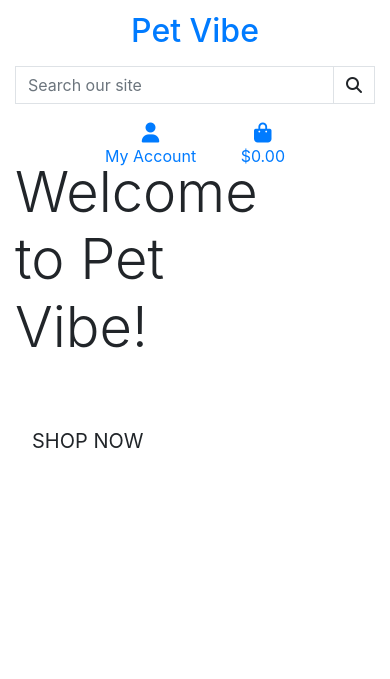
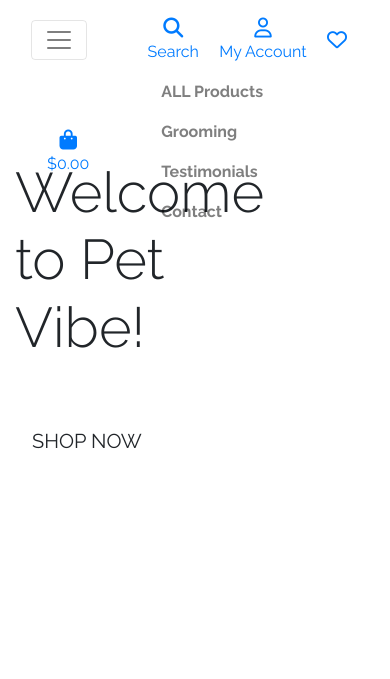
Before and after one commit to thiago-23/Pet-Vibe, a Django app: page / in a window 390 px wide. Shown: the top 679 px of the page. Run offline with Django 3.2, Linux system fonts and the light colour scheme; the visitor is signed in with stand-in values (Sample User, id 1); some libraries are stand-ins or nearby versions.

Commit message:
Added mobile header, main navbar and link with base.html

```diff
--- a/pet_vibe/settings.py
+++ b/pet_vibe/settings.py
@@ -146,6 +146,10 @@ USE_TZ = True
 # https://docs.djangoproject.com/en/3.2/howto/static-files/
 
 STATIC_URL = '/static/'
+STATICFILES_DIRS = (os.path.join(BASE_DIR, 'static'),)
+
+MEDIA_URL = '/media/'
+MEDIA_ROOT = os.path.join(BASE_DIR, 'media')
 
 # Default primary key field type
 # https://docs.djangoproject.com/en/3.2/ref/settings/#default-auto-field
--- a/pet_vibe/urls.py
+++ b/pet_vibe/urls.py
@@ -15,9 +15,11 @@ Including another URLconf
 """
 from django.contrib import admin
 from django.urls import path, include
+from django.conf import settings
+from django.conf.urls.static import static
 
 urlpatterns = [
     path('admin/', admin.site.urls),
     path('accounts/', include('allauth.urls')),
     path('', include('home.urls')),
-]
+]+ static(settings.MEDIA_URL, document_root=settings.MEDIA_ROOT)
--- a/static/css/base.css
+++ b/static/css/base.css
@@ -3,4 +3,28 @@ html {
 }
 body {
     height: calc(100vh - 164px);
+    font-family: 'Raleway', sans-serif;
 }
+
+
+/* -------------------------------- Media Queries */
+/* Slightly larger container on xl screens */
+@media (min-width: 1200px) {
+    .container {
+      max-width: 80%;
+    }
+}
+
+/* fixed top navbar only on medium and up */
+@media (min-width: 992px) {
+    .fixed-top-desktop-only {
+        position: fixed;
+        top: 0;
+        right: 0;
+        left: 0;
+        z-index: 1030;
+    }
+    .header-container {
+        padding-top: 164px;
+    }
+}
--- a/templates/base.html
+++ b/templates/base.html
@@ -15,7 +15,9 @@
 
 
     {% block corecss %}
-        <link rel="stylesheet" href="https://cdn.jsdelivr.net/npm/bootstrap@4.6.2/dist/css/bootstrap.min.css" integrity="sha384-xOolHFLEh07PJGoPkLv1IbcEPTNtaed2xpHsD9ESMhqIYd0nLMwNLD69Npy4HI+N" crossorigin="anonymous">
+        <link rel="stylesheet" href="https://cdn.jsdelivr.net/npm/bootstrap@4.6.2/dist/css/bootstrap.min.css"
+        integrity="sha384-xOolHFLEh07PJGoPkLv1IbcEPTNtaed2xpHsD9ESMhqIYd0nLMwNLD69Npy4HI+N" crossorigin="anonymous">
+        <link href="https://fonts.googleapis.com/css2?family=Raleway:ital,wght@0,100..900;1,100..900&display=swap" rel="stylesheet">
         <link rel="stylesheet" href="{% static 'css/base.css' %}">
     {% endblock %}
 
@@ -35,12 +37,13 @@
 
     <title>Pet Vibe {% block extra_title %}{% endblock %}</title>
   </head>
+
   <body>
     <header class="container-fluid fixed-top">
-        <div class="row">
+        <div class="row bg-white pt-lg-2 d-none d-lg-flex">
             <div class="col-12 col-lg-4 my-auto py-1 py-lg-0 text-center text-lg-left">
                 <a href="{% url 'home' %}" class="nav-link main-logo-link">
-                    <h2 class="logo-font text-black my-0">Pet Vibe</h2>
+                    <h2 class="my-0">Pet Vibe</h2>
                 </a>
             </div>
             <div class="col-12 col-lg-4 my-auto py-1 py-lg-0">
@@ -58,15 +61,15 @@
                 </form>
             </div>
             <div class="col-12 col-lg-4 my-auto py-1 py-lg-0">
-                <ul class="list-inline list-unstyled text-center text-lg-right my-0">
+                <ul class="list-inline list-unstyled text-right my-0">
                     <li class="list-inline-item dropdown">
-                        <a class="text-black nav-link" href="#" id="user-options" data-toggle="dropdown" aria-haspopup="true" aria-expanded="false">
+                        <a class="nav-link px-1" href="#" id="user-options" data-toggle="dropdown" aria-haspopup="true" aria-expanded="false">
                             <div class="text-center">
-                                <div><i class="fas fa-user fa-lg"></i></div>
+                                <div><i class="far fa-user fa-lg"></i></div>
                                 <p class="my-0">My Account</p>
                             </div>
                         </a>
-                        <div class="dropdown-menu border-0" aria-labelledby="user-options">
+                        <div class="dropdown-menu" aria-labelledby="user-options">
                             {% if request.user.is_authenticated %}
                                 {% if request.user.is_superuser %}
                                     <a href="" class="dropdown-item">Product Management</a>
@@ -96,6 +99,17 @@
                 </ul>
             </div>
         </div>
+        <div class="row bg-white"></div>
+            <nav class="navbar navbar-expand-lg navbar-light w-100">
+                <button class="navbar-toggler" type="button" data-toggle="collapse" data-target="#main-nav" aria-controls="main-nav" aria-expanded="false" aria-label="Toggle navigation">
+                    <span class="navbar-toggler-icon"></span>
+                </button>
+                {% include 'includes/mobile-top-header.html' %}
+                {% include 'includes/main-nav.html' %}
+
+            </nav>
+        </div>
+
     </header>
 
     {% if messages %}
--- /dev/null
+++ b/templates/includes/main-nav.html
@@ -0,0 +1,33 @@
+<div class="collapse navbar-collapse" id="main-nav"></div>
+    <ul class="navbar-nav w-auto mx-auto">
+        <li class="nav-item dropdown">
+            <a class="font-weight-bold nav-link text-black mr-5" href="#" id="all-products-link" data-toggle="dropdown" aria-haspopup="true" aria-expanded="false">
+                ALL Products
+            </a>
+            <div class="dropdown-menu border-0" aria-labelledby="all-products-link">
+                <a href="" class="dropdown-item">Toys</a>
+                <a href="" class="dropdown-item ">Food</a>
+                <a href="" class="dropdown-item">Beds</a>
+                <a href="" class="dropdown-item">Treats</a>
+                <a href="" class="dropdown-item">Groomming</a>
+                <a href="" class="dropdown-item">All Products</a>
+            </div>
+        </li>
+
+        <li class="nav-item">
+            <a class="font-weight-bold nav-link text-black mr-5" href="#">
+                Grooming
+            </a>
+        </li>
+        <li class="nav-item">
+            <a class="font-weight-bold nav-link text-black mr-5" href="#">
+                Testimonials
+            </a>
+        </li>
+        <li class="nav-item">
+            <a class="font-weight-bold nav-link text-black mr-5" href="#">
+                Contact
+            </a>
+        </li>
+    </ul>
+</div>
--- /dev/null
+++ b/templates/includes/mobile-top-header.html
@@ -0,0 +1,69 @@
+<ul class="my-auto mr-2 pt-1"></ul>
+    <li class="list-inline-item align-middle">
+        <a class="nav-link px-1 d-block d-lg-none" href="#" id="mobile-search" data-toggle="dropdown" aria-haspopup="true"
+            aria-expanded="false">
+            <div class="text-center">
+                <div><i class="fas fa-search fa-lg"></i></div>
+                <p class="my-0">Search</p>
+            </div>
+        </a>
+        <div class="dropdown-menu border-0 w-100 p-3 rounded-0 my-0" aria-labelledby="mobile-search">
+            <form class="form" method="GET" action="">
+                <div class="input-group w-100">
+                    <input class="form-control border border-black rounded-0" type="text" name="q"
+                        placeholder="Search our site">
+                    <div class="input-group-append">
+                        <button class="form-control form-control btn btn-black border border-black rounded-0"
+                            type="submit">
+                            <span class="icon">
+                                <i class="fas fa-search fa-lg"></i>
+                            </span>
+                        </button>
+                    </div>
+                </div>
+            </form>
+        </div>
+    </li>
+    <li class="list-inline-item dropdown">
+        <a class="nav-link px-1 d-block d-lg-none" href="#" id="user-options" data-toggle="dropdown" aria-haspopup="true"
+            aria-expanded="false">
+            <div class="text-center">
+                <div><i class="far fa-user fa-lg"></i></div>
+                <p class="my-0">My Account</p>
+            </div>
+        </a>
+        <div class="dropdown-menu dropdown-menu-right" aria-labelledby="user-options">
+            {% if request.user.is_authenticated %}
+            {% if request.user.is_superuser %}
+            <a href="{% url 'account_logout' %}" class="dropdown-item">Product Management</a>
+            {% endif %}
+            <a href="" class="dropdown-item">My Profile</a>
+            <a href="{% url 'account_logout' %}" class="dropdown-item">Logout</a>
+            {% else %}
+            <a href="{% url 'account_signup' %}" class="dropdown-item">Signup</a>
+            <a href="{% url 'account_login' %}" class="dropdown-item">Login</a>
+            {% endif %}
+        </div>
+    </li>
+    <li class="list-inline-item">
+        <a class="nav-link px-1 d-block d-lg-none" href="#">
+            <div class="text-center">
+                <div><i class="far fa-heart fa-lg"></i></div>
+            </div>
+        </a>
+    </li>
+    <li class="list-inline-item">
+        <a class="{% if grand_total %}text-primary font-weight-bold{% else %}text-black{% endif %} nav-link d-block d-lg-none" href="">
+            <div class="text-center">
+                <div><i class="fas fa-shopping-bag fa-lg"></i></div>
+                <p class="my-0">
+                    {% if grand_total %}
+                        ${{ grand_total|floatformat:2 }}
+                    {% else %}
+                        $0.00
+                    {% endif %}
+                </p>
+            </div>
+        </a>
+    </li>
+</ul>
```
